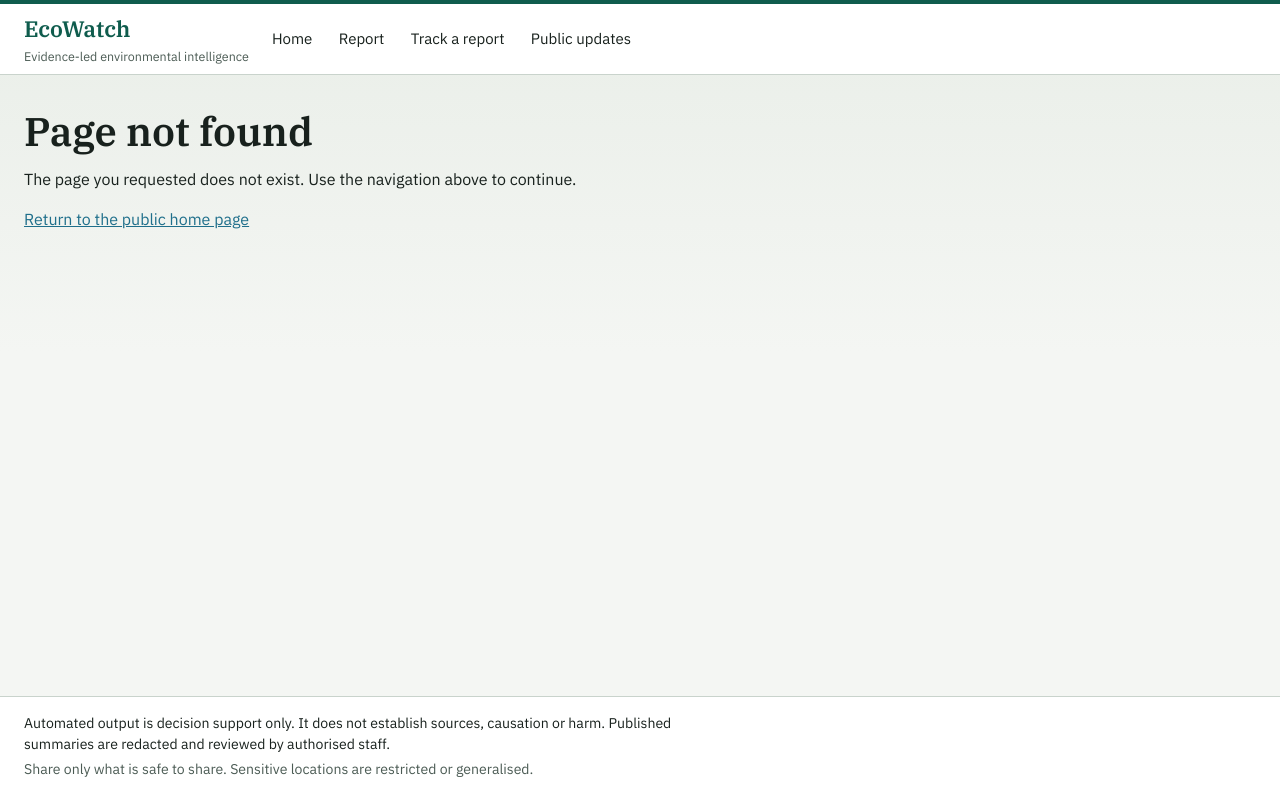
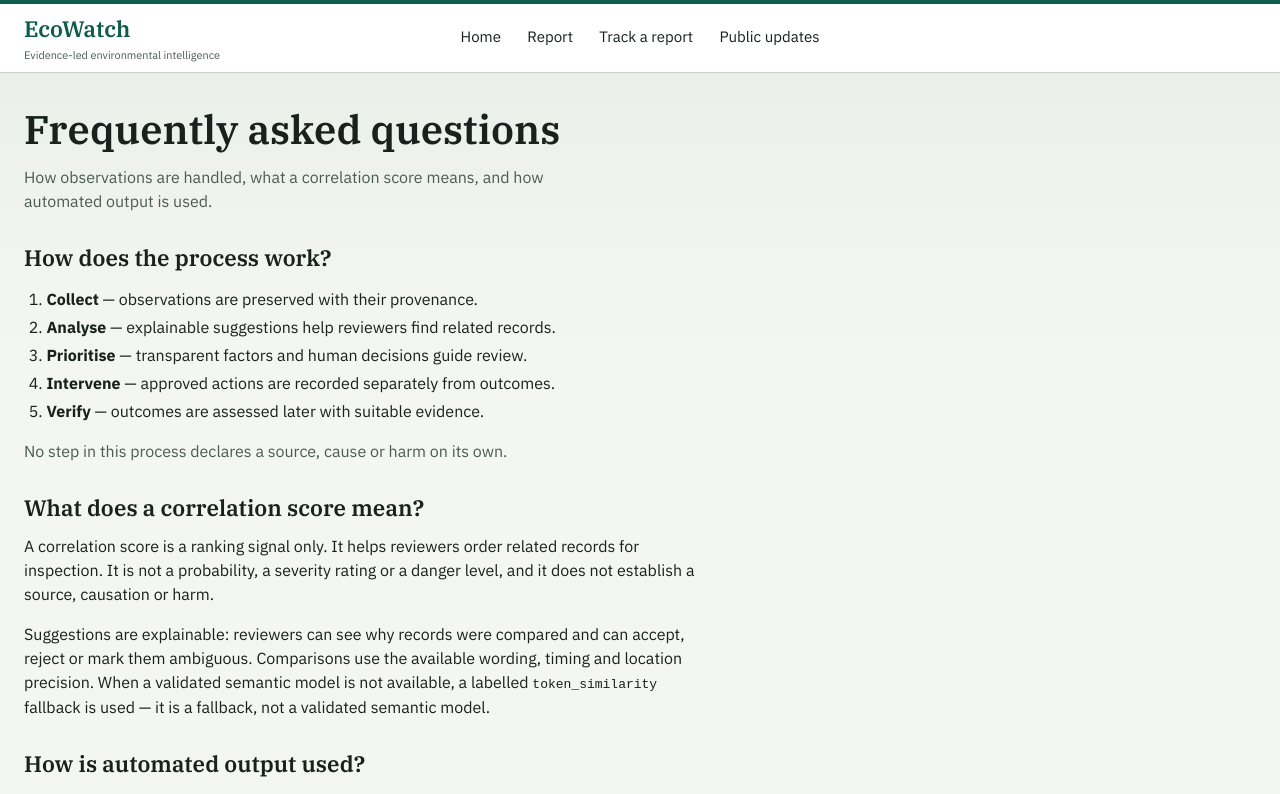
Before and after one commit to Fredprime/EcoWatch, a React (Vite) app in the folder frontend/: page /faq in a window 1280 px wide. Shown: the top 794 px of the page. Built offline with nearby package versions, Linux system fonts and the light colour scheme.

Commit message:
feat(frontend): simplify public home and add FAQ with safe 404

```diff
--- a/frontend/src/App.tsx
+++ b/frontend/src/App.tsx
@@ -16,6 +16,8 @@ import { useAuth } from './auth/authContext';
 import { AuthProvider } from './auth/AuthProvider';
 import { PublicLayout } from './components/PublicLayout';
 import { PublicHomePage } from './pages/PublicHomePage';
+import { FaqPage } from './pages/FaqPage';
+import { NotFoundPage } from './pages/NotFoundPage';
 import { PublicUpdatesPage } from './pages/PublicUpdatesPage';
 import { PublicCaseDetailPage } from './pages/PublicCaseDetailPage';
 import { TrackPage } from './pages/TrackPage';
@@ -31,16 +33,6 @@ import { PrioritisationPage } from './pages/PrioritisationPage';
 import { InterventionsPage } from './pages/InterventionsPage';
 import { VerificationPage } from './pages/VerificationPage';
 import { AdminPage } from './pages/AdminPage';
-
-function NotFoundPage() {
-  return (
-    <div className="public-page public-narrow">
-      <h1>Page not found</h1>
-      <p>The page you requested does not exist. Use the navigation above to continue.</p>
-      <p><a href="/">Return to the public home page</a></p>
-    </div>
-  );
-}
 
 /** Staff-only guard. The backend still enforces every permission independently. */
 function RequireAuth({ children }: { children: ReactNode }) {
@@ -208,6 +200,7 @@ export default function App() {
         <Routes>
           <Route element={<PublicLayout />}>
             <Route path="/" element={<PublicHomePage />} />
+            <Route path="/faq" element={<FaqPage />} />
             <Route path="/report" element={<ReportPage />} />
             <Route path="/track" element={<TrackPage />} />
             <Route path="/updates" element={<PublicUpdatesPage />} />
--- a/frontend/src/components/PublicLayout.tsx
+++ b/frontend/src/components/PublicLayout.tsx
@@ -1,4 +1,4 @@
-import { NavLink, Outlet } from 'react-router-dom';
+import { NavLink, Outlet, useLocation } from 'react-router-dom';
 import { useAuth } from '../auth/authContext';
 import '../public.css';
 
@@ -16,6 +16,7 @@ const PUBLIC_NAV = [
  */
 export function PublicLayout() {
   const { status } = useAuth();
+  const location = useLocation();
 
   return (
     <div className="public-shell">
@@ -53,12 +54,19 @@ export function PublicLayout() {
         <Outlet />
       </main>
 
+      {location.pathname !== '/faq' && (
+        <NavLink
+          to="/faq"
+          className="public-faq-button"
+          aria-label="Frequently asked questions"
+          title="Frequently asked questions"
+        >
+          ?
+        </NavLink>
+      )}
+
       <footer className="public-footer">
         <div className="public-footer-inner">
-          <p>
-            Automated output is decision support only. It does not establish sources, causation or harm.
-            Published summaries are redacted and reviewed by authorised staff.
-          </p>
           <p className="public-footer-sub">Share only what is safe to share. Sensitive locations are restricted or generalised.</p>
         </div>
       </footer>
--- /dev/null
+++ b/frontend/src/pages/FaqPage.tsx
@@ -0,0 +1,56 @@
+import { Link } from 'react-router-dom';
+
+/**
+ * Public FAQ. Holds the process and score caveats that used to sit on the home
+ * page and in the footer. Wording stays within the product boundaries: a score
+ * ranks candidates for human review and never states a source, cause or harm.
+ */
+export function FaqPage() {
+  return (
+    <div className="public-page public-narrow">
+      <header className="public-page-header">
+        <h1>Frequently asked questions</h1>
+        <p>How observations are handled, what a correlation score means, and how automated output is used.</p>
+      </header>
+
+      <section className="public-section" aria-labelledby="faq-process-title">
+        <h2 id="faq-process-title">How does the process work?</h2>
+        <ol className="public-steps">
+          <li><strong>Collect</strong> — observations are preserved with their provenance.</li>
+          <li><strong>Analyse</strong> — explainable suggestions help reviewers find related records.</li>
+          <li><strong>Prioritise</strong> — transparent factors and human decisions guide review.</li>
+          <li><strong>Intervene</strong> — approved actions are recorded separately from outcomes.</li>
+          <li><strong>Verify</strong> — outcomes are assessed later with suitable evidence.</li>
+        </ol>
+        <p className="muted">
+          No step in this process declares a source, cause or harm on its own.
+        </p>
+      </section>
+
+      <section className="public-section" aria-labelledby="faq-score-title">
+        <h2 id="faq-score-title">What does a correlation score mean?</h2>
+        <p>
+          A correlation score is a ranking signal only. It helps reviewers order related records for
+          inspection. It is not a probability, a severity rating or a danger level, and it does not
+          establish a source, causation or harm.
+        </p>
+        <p>
+          Suggestions are explainable: reviewers can see why records were compared and can accept, reject
+          or mark them ambiguous. Comparisons use the available wording, timing and location precision.
+          When a validated semantic model is not available, a labelled <code>token_similarity</code> fallback
+          is used — it is a fallback, not a validated semantic model.
+        </p>
+      </section>
+
+      <section className="public-section" aria-labelledby="faq-output-title">
+        <h2 id="faq-output-title">How is automated output used?</h2>
+        <p>
+          Automated output is decision support only. It does not establish sources, causation or harm.
+          Published summaries are redacted and reviewed by authorised staff.
+        </p>
+      </section>
+
+      <p className="public-after-form"><Link to="/">Return to the public home page</Link></p>
+    </div>
+  );
+}
--- /dev/null
+++ b/frontend/src/pages/NotFoundPage.tsx
@@ -0,0 +1,16 @@
+import { Link } from 'react-router-dom';
+
+/**
+ * Generic 404 for every unmatched public route. Only neutral copy is rendered:
+ * paths, errors, request IDs and other diagnostics stay in administrator logs
+ * and are never shown to a visitor.
+ */
+export function NotFoundPage() {
+  return (
+    <div className="public-page public-narrow public-not-found">
+      <h1>Page not found</h1>
+      <p>This page is not available. Check the address or use the links below to continue.</p>
+      <p><Link to="/">Return to the public home page</Link></p>
+    </div>
+  );
+}
--- a/frontend/src/pages/PublicHomePage.tsx
+++ b/frontend/src/pages/PublicHomePage.tsx
@@ -53,21 +53,6 @@ export function PublicHomePage() {
           </article>
         </div>
       </section>
-
-      <section className="public-section" aria-labelledby="public-process-title">
-        <h2 id="public-process-title">How the process works</h2>
-        <ol className="public-steps">
-          <li><strong>Collect</strong> — observations are preserved with their provenance.</li>
-          <li><strong>Analyse</strong> — explainable suggestions help reviewers find related records.</li>
-          <li><strong>Prioritise</strong> — transparent factors and human decisions guide review.</li>
-          <li><strong>Intervene</strong> — approved actions are recorded separately from outcomes.</li>
-          <li><strong>Verify</strong> — outcomes are assessed later with suitable evidence.</li>
-        </ol>
-        <p className="muted">
-          A correlation score is a ranking signal only. No step in this process declares a source, cause or
-          harm on its own.
-        </p>
-      </section>
     </div>
   );
 }
--- a/frontend/src/public.css
+++ b/frontend/src/public.css
@@ -16,9 +16,9 @@
 .public-header-inner {
   margin: 0 auto;
   padding: var(--space-2) var(--space-5);
-  display: flex;
+  display: grid;
+  grid-template-columns: minmax(0, 1fr) auto minmax(0, 1fr);
   align-items: center;
-  flex-wrap: wrap;
   gap: var(--space-3);
 }
 
@@ -36,17 +36,18 @@
   color: var(--color-primary);
 }
 .public-brand-subtitle {
-  font-size: 0.78rem;
+  font-size: 0.68rem;
   color: var(--color-text-muted);
 }
 
 .public-nav {
-  flex: 1 1 auto;
+  justify-self: center;
 }
 .public-nav ul {
   list-style: none;
   display: flex;
   flex-wrap: wrap;
+  justify-content: center;
   gap: var(--space-1);
   margin: 0;
   padding: 0;
@@ -69,12 +70,36 @@
 }
 
 .public-account {
-  margin-left: auto;
+  justify-self: end;
 }
 
 .public-main {
   flex: 1;
   width: 100%;
+}
+
+/* Floating FAQ affordance. Hidden on /faq itself so it never self-links. */
+.public-faq-button {
+  position: fixed;
+  right: var(--space-4);
+  bottom: var(--space-4);
+  z-index: 20;
+  display: inline-flex;
+  align-items: center;
+  justify-content: center;
+  width: 44px;
+  height: 44px;
+  border-radius: 50%;
+  background: var(--color-primary);
+  color: var(--color-on-primary);
+  font-size: 1.25rem;
+  font-weight: 600;
+  line-height: 1;
+  text-decoration: none;
+  box-shadow: 0 2px 8px rgba(24, 33, 29, 0.2);
+}
+.public-faq-button:hover {
+  background: var(--color-primary-hover);
 }
 
 .public-page {
@@ -101,6 +126,9 @@
   font-size: 1rem;
   color: var(--color-text-muted);
   max-width: 62ch;
+}
+.public-not-found p {
+  max-width: 60ch;
 }
 
 /* Full-width layouts: an intro beside the working area, not a stretched column. */
@@ -308,7 +336,8 @@
 .public-footer {
   background: var(--color-surface);
   border-top: 1px solid var(--color-border);
-  padding: var(--space-4) var(--space-5);
+  /* Extra bottom room keeps the faded line clear of the fixed FAQ button. */
+  padding: var(--space-4) var(--space-5) calc(var(--space-4) + 3rem);
 }
 .public-footer-inner {
   margin: 0 auto;
@@ -340,8 +369,17 @@
   .public-cards {
     grid-template-columns: 1fr;
   }
+  /* Below desktop the tabs wrap to their own centred row. */
+  .public-header-inner {
+    display: flex;
+    flex-wrap: wrap;
+  }
+  .public-nav {
+    order: 3;
+    flex: 1 0 100%;
+  }
   .public-account {
-    margin-left: 0;
+    margin-left: auto;
   }
 }
 
```
Also changed, not shown: 2 other files (tests, documents, lock files or other folders).
